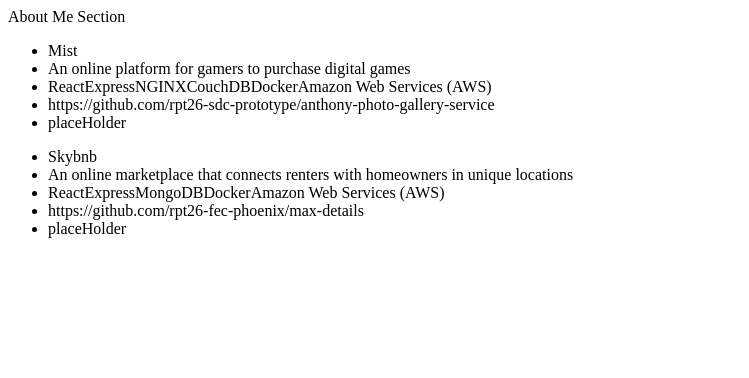
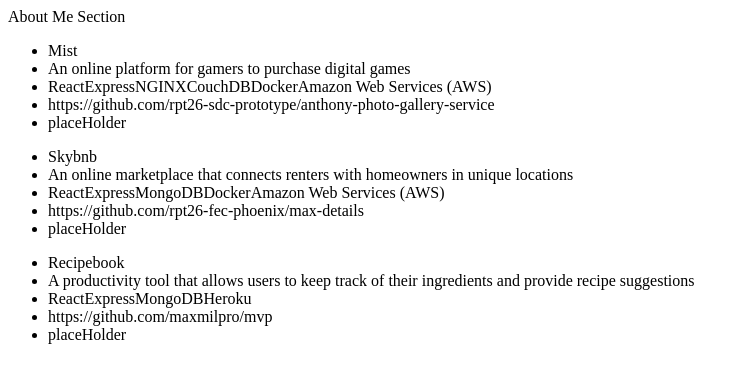
Before and after one commit to maxmilpro/portfolio, a React app: page / in a window 1280 px wide. Shown: the top 378 px of the page, without its empty margins (0-749 px from the left). Built offline with nearby package versions, Linux system fonts and the light colour scheme.

Commit message:
Add application content

```diff
--- a/client/content/applications.js
+++ b/client/content/applications.js
@@ -12,6 +12,13 @@
     technology: ['React', 'Express', 'MongoDB', 'Docker', 'Amazon Web Services (AWS)'],
     githubURL: 'https://github.com/rpt26-fec-phoenix/max-details',
     image: 'placeHolder'
+  },
+  {
+    title: 'Recipebook',
+    description: 'A productivity tool that allows users to keep track of their ingredients and provide recipe suggestions',
+    technology: ['React', 'Express', 'MongoDB', 'Heroku'],
+    githubURL: 'https://github.com/maxmilpro/mvp',
+    image: 'placeHolder'
   }
 ];
 
```
